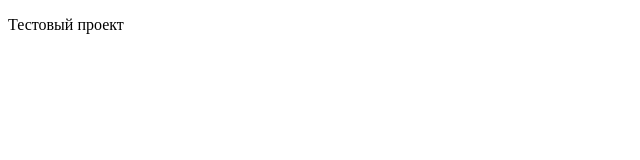
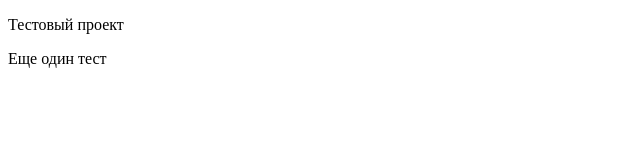
Before and after one commit to OlenaPosternak/my-resume, a plain HTML site: page index.html in a window 1280 px wide. Shown: the full height of the page, 0-640 px from the left. Drawn offline with Linux system fonts and the light colour scheme.

Commit message:
Еще одна строка

```diff
--- a/index.html
+++ b/index.html
@@ -10,6 +10,7 @@
 
 <body>
     <p>Тестовый проект</p>
+    <p>Еще один тест</p>
 </body>
 
 </html>
```
